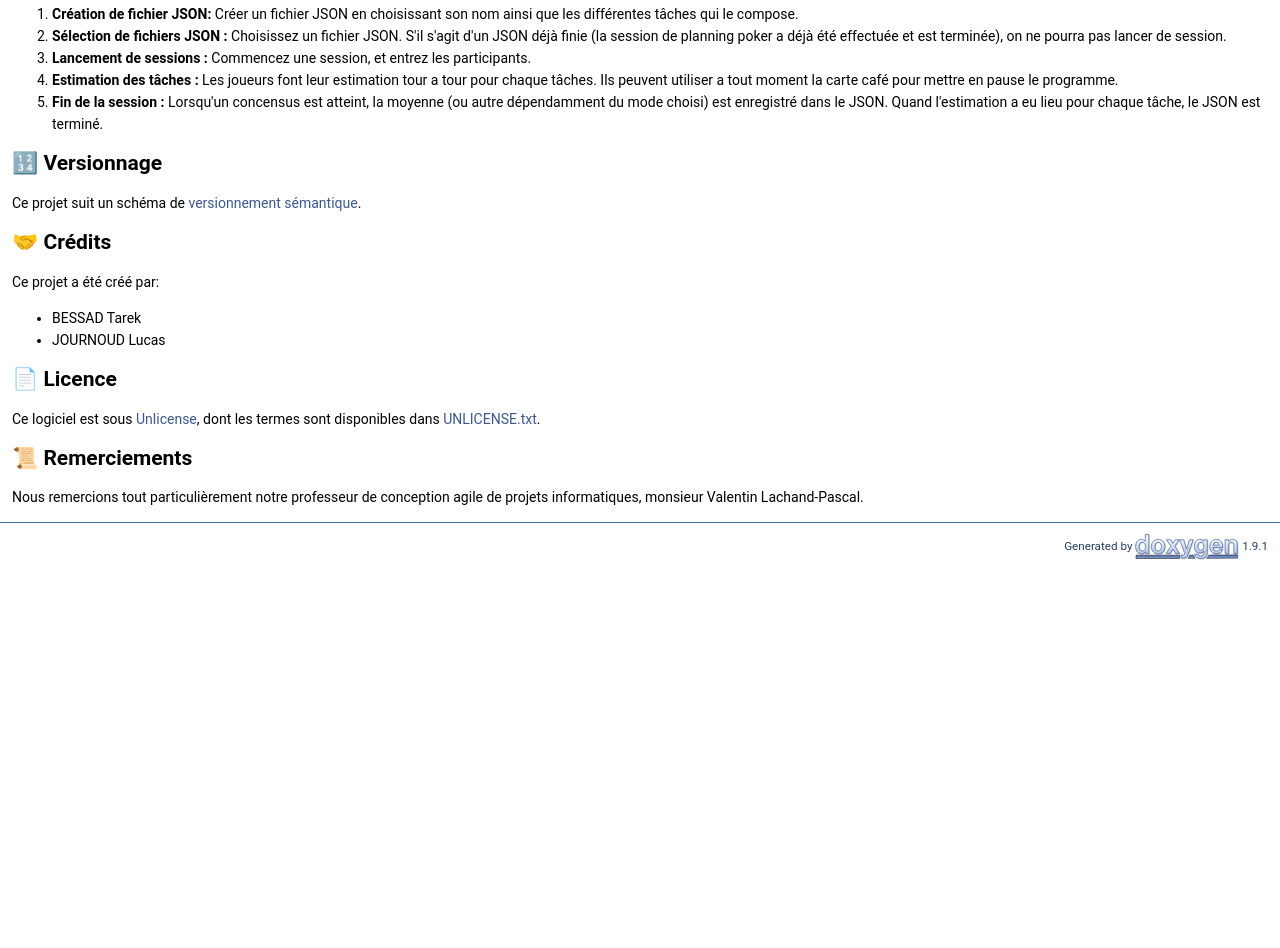
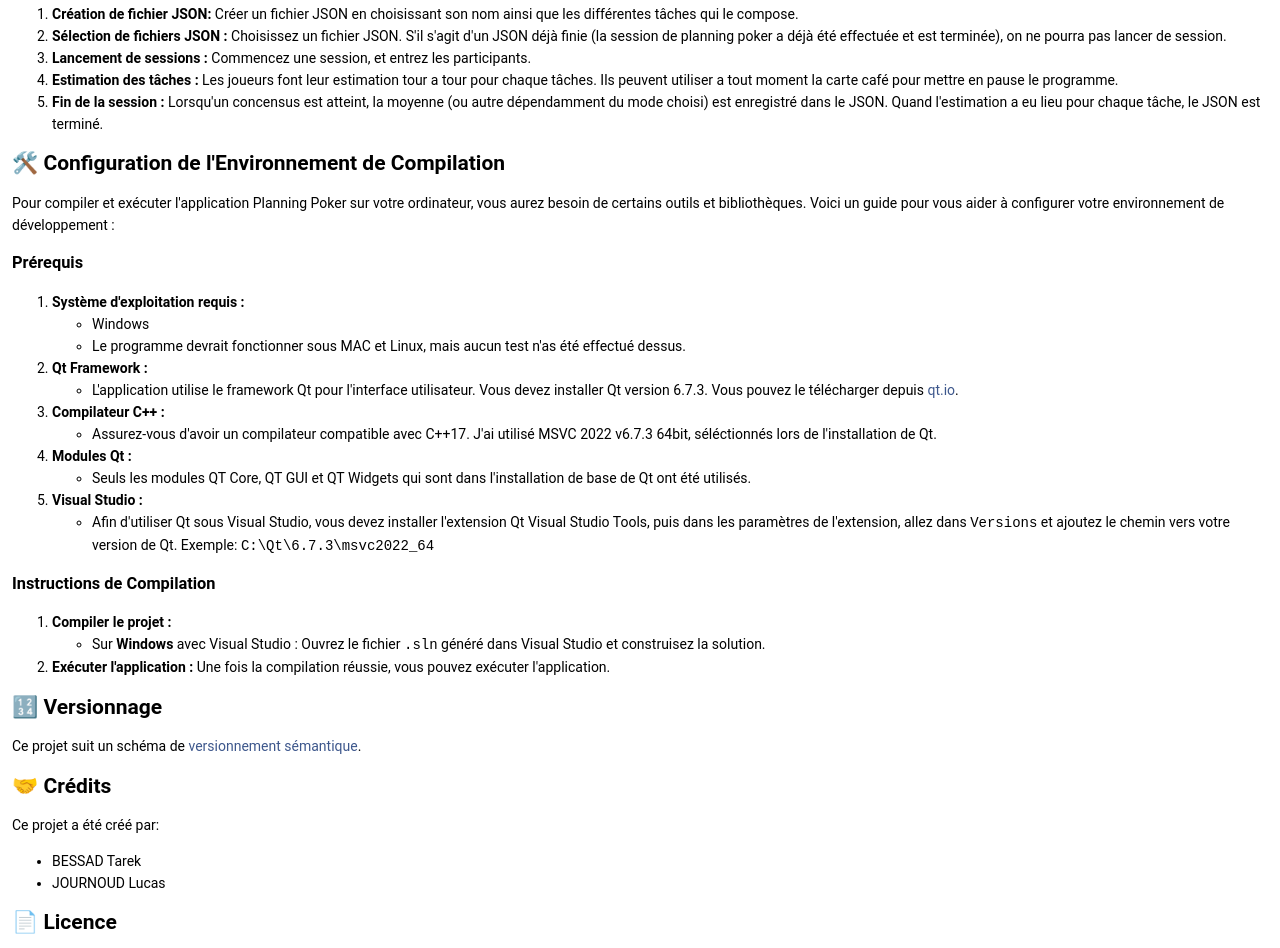
Before and after one commit to Journoud-Lucas/Planning-poker, a plain HTML site: page html/md_README_FR.html in a window 1280 px wide. Shown: the part 949-1897 px from the top of the page. Before the commit the page ends 1511 px from the top, so only its background shows below. Drawn offline with Linux system fonts and the light colour scheme.

Commit message:
deploy: 0d757c1cc5a28a4f6bdb3542b1d9eb47b28743ed

```diff
--- a/html/md_README_FR.html
+++ b/html/md_README_FR.html
@@ -92,18 +92,55 @@ $(function() {
 <li><b>Fin de la session :</b> Lorsqu'un concensus est atteint, la moyenne (ou autre dépendamment du mode choisi) est enregistré dans le JSON. Quand l'estimation a eu lieu pour chaque tâche, le JSON est terminé.</li>
 </ol>
 <h2><a class="anchor" id="autotoc_md12"></a>
+🛠️ Configuration de l'Environnement de Compilation</h2>
+<p>Pour compiler et exécuter l'application Planning Poker sur votre ordinateur, vous aurez besoin de certains outils et bibliothèques. Voici un guide pour vous aider à configurer votre environnement de développement :</p>
+<h3><a class="anchor" id="autotoc_md13"></a>
+Prérequis</h3>
+<ol type="1">
+<li><b>Système d'exploitation requis :</b><ul>
+<li>Windows</li>
+<li>Le programme devrait fonctionner sous MAC et Linux, mais aucun test n'as été effectué dessus.</li>
+</ul>
+</li>
+<li><b>Qt Framework :</b><ul>
+<li>L'application utilise le framework Qt pour l'interface utilisateur. Vous devez installer Qt version 6.7.3. Vous pouvez le télécharger depuis <a href="https://www.qt.io/download">qt.io</a>.</li>
+</ul>
+</li>
+<li><b>Compilateur C++ :</b><ul>
+<li>Assurez-vous d'avoir un compilateur compatible avec C++17. J'ai utilisé MSVC 2022 v6.7.3 64bit, séléctionnés lors de l'installation de Qt.</li>
+</ul>
+</li>
+<li><b>Modules Qt :</b><ul>
+<li>Seuls les modules QT Core, QT GUI et QT Widgets qui sont dans l'installation de base de Qt ont été utilisés.</li>
+</ul>
+</li>
+<li><b>Visual Studio :</b><ul>
+<li>Afin d'utiliser Qt sous Visual Studio, vous devez installer l'extension Qt Visual Studio Tools, puis dans les paramètres de l'extension, allez dans <code>Versions</code> et ajoutez le chemin vers votre version de Qt. Exemple: <code>C:\Qt\6.7.3\msvc2022_64</code></li>
+</ul>
+</li>
+</ol>
+<h3><a class="anchor" id="autotoc_md14"></a>
+Instructions de Compilation</h3>
+<ol type="1">
+<li><b>Compiler le projet :</b><ul>
+<li>Sur <b>Windows</b> avec Visual Studio : Ouvrez le fichier <code>.sln</code> généré dans Visual Studio et construisez la solution.</li>
+</ul>
+</li>
+<li><b>Exécuter l'application :</b> Une fois la compilation réussie, vous pouvez exécuter l'application.</li>
+</ol>
+<h2><a class="anchor" id="autotoc_md15"></a>
 🔢 Versionnage</h2>
 <p>Ce projet suit un schéma de <a href="https://semver.org/">versionnement sémantique</a>.</p>
-<h2><a class="anchor" id="autotoc_md13"></a>
+<h2><a class="anchor" id="autotoc_md16"></a>
 🤝 Crédits</h2>
 <p>Ce projet a été créé par:</p><ul>
 <li>BESSAD Tarek</li>
 <li>JOURNOUD Lucas</li>
 </ul>
-<h2><a class="anchor" id="autotoc_md14"></a>
+<h2><a class="anchor" id="autotoc_md17"></a>
 📄 Licence</h2>
 <p>Ce logiciel est sous <a href="https://unlicense.org/">Unlicense</a>, dont les termes sont disponibles dans <a href="UNLICENSE.txt">UNLICENSE.txt</a>.</p>
-<h2><a class="anchor" id="autotoc_md15"></a>
+<h2><a class="anchor" id="autotoc_md18"></a>
 📜 Remerciements</h2>
 <p>Nous remercions tout particulièrement notre professeur de conception agile de projets informatiques, monsieur Valentin Lachand-Pascal. </p>
 </div></div><!-- contents -->
```
Also changed, not shown: 1 other file.
